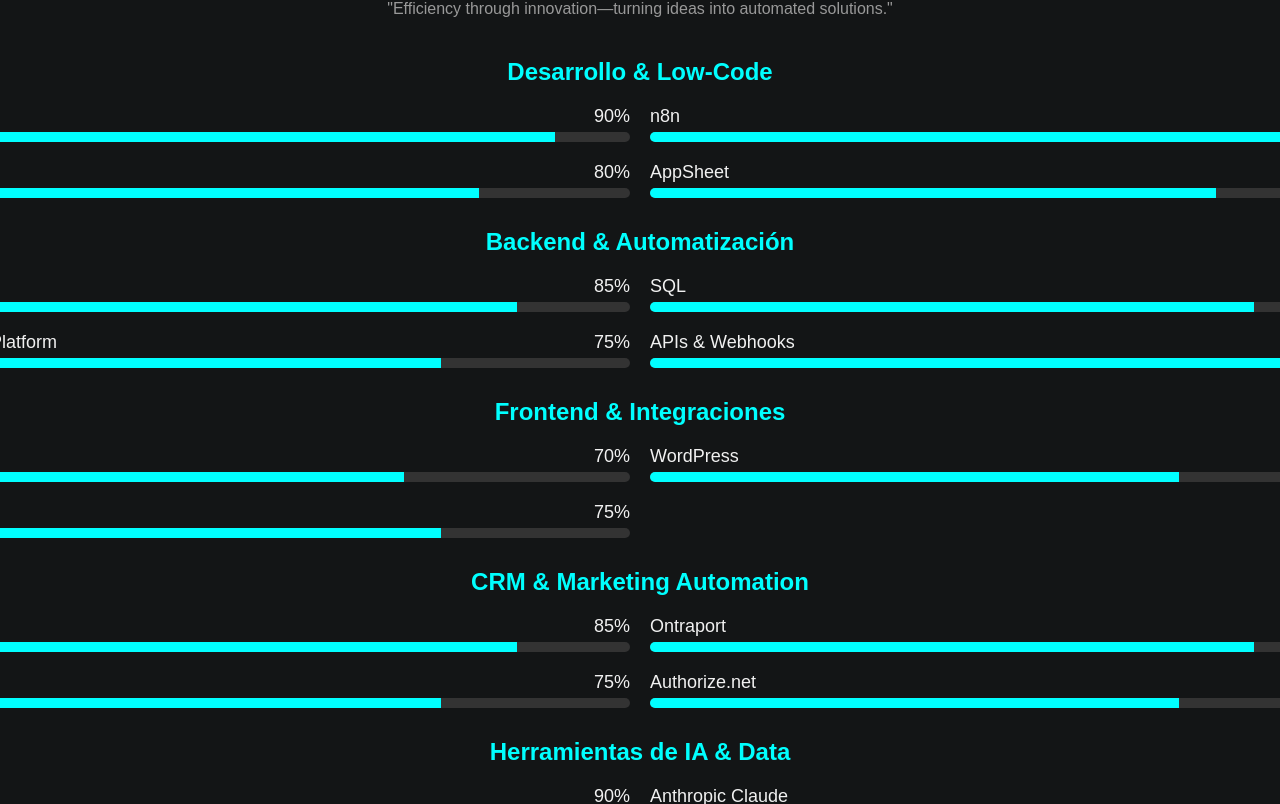
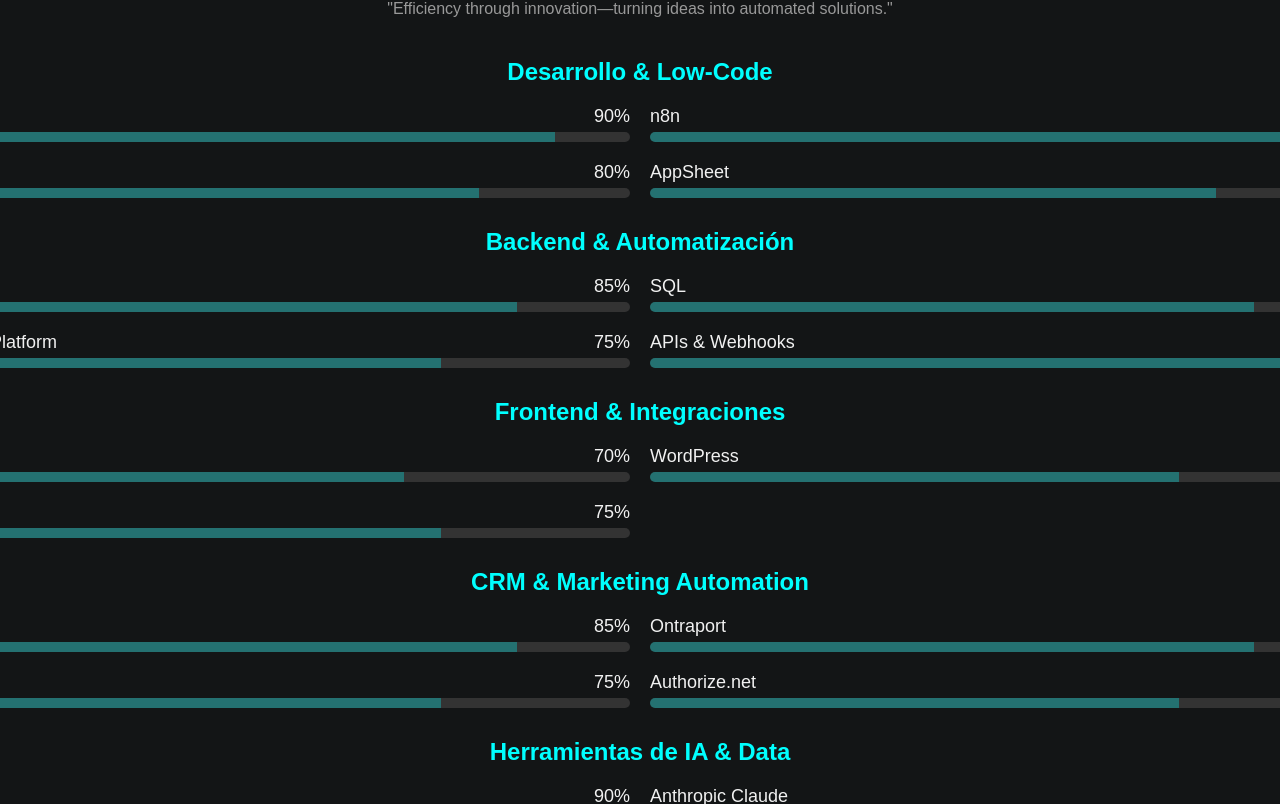
Before and after one commit to juanchovg1/mi-portafolio-frontend, a React (Vite) app: page / in a window 1280 px wide. Shown: the part 2719-3523 px from the top of the page. Built offline with nearby package versions, Linux system fonts and the light colour scheme.

Commit message:
changed progress bar background color

```diff
--- a/src/styles/components/SkillsSection.css
+++ b/src/styles/components/SkillsSection.css
@@ -73,6 +73,6 @@
 
 .skill-level {
   height: 100%;
-  background-color: rgba(0, 255, 255, 100); /* Adjust opacity */
+  background-color: rgba(0, 255, 255, 0.3); /* Adjust opacity */
   transition: width 0.3s ease;
 }
```
